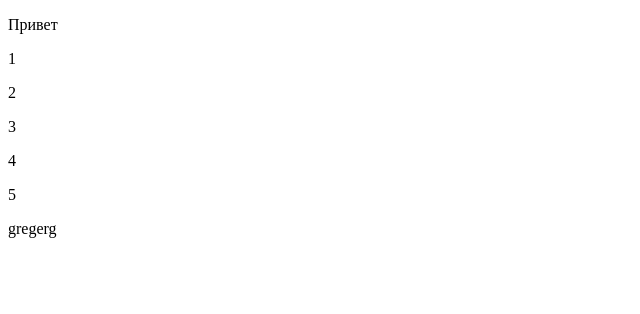
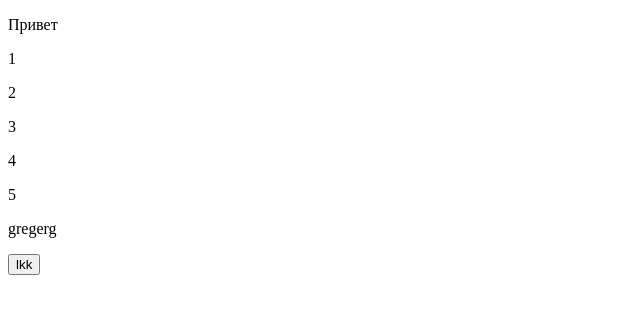
Before and after one commit to Ivan200311/Sam2, a plain HTML site: page index.html in a window 1280 px wide. Shown: the whole page, without its empty margins (0-640 px from the left). Drawn offline with Linux system fonts and the light colour scheme.

Commit message:
7575 izm

```diff
--- a/index.html
+++ b/index.html
@@ -14,5 +14,6 @@
     <p>4</p>
     <p>5</p>
     <p>gregerg</p>
+    <button>lkk</button>
 </body>
 </html>
```
